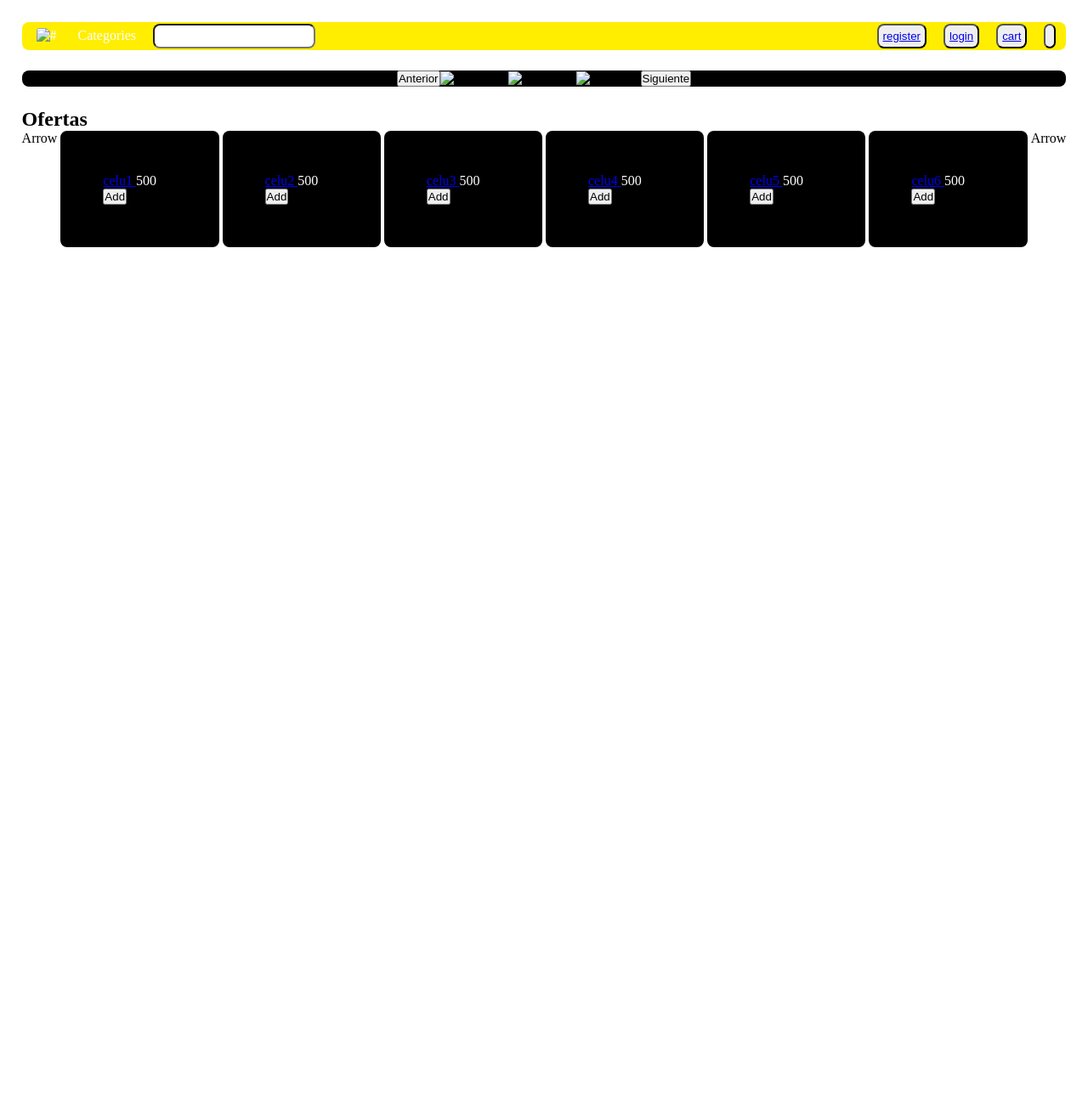
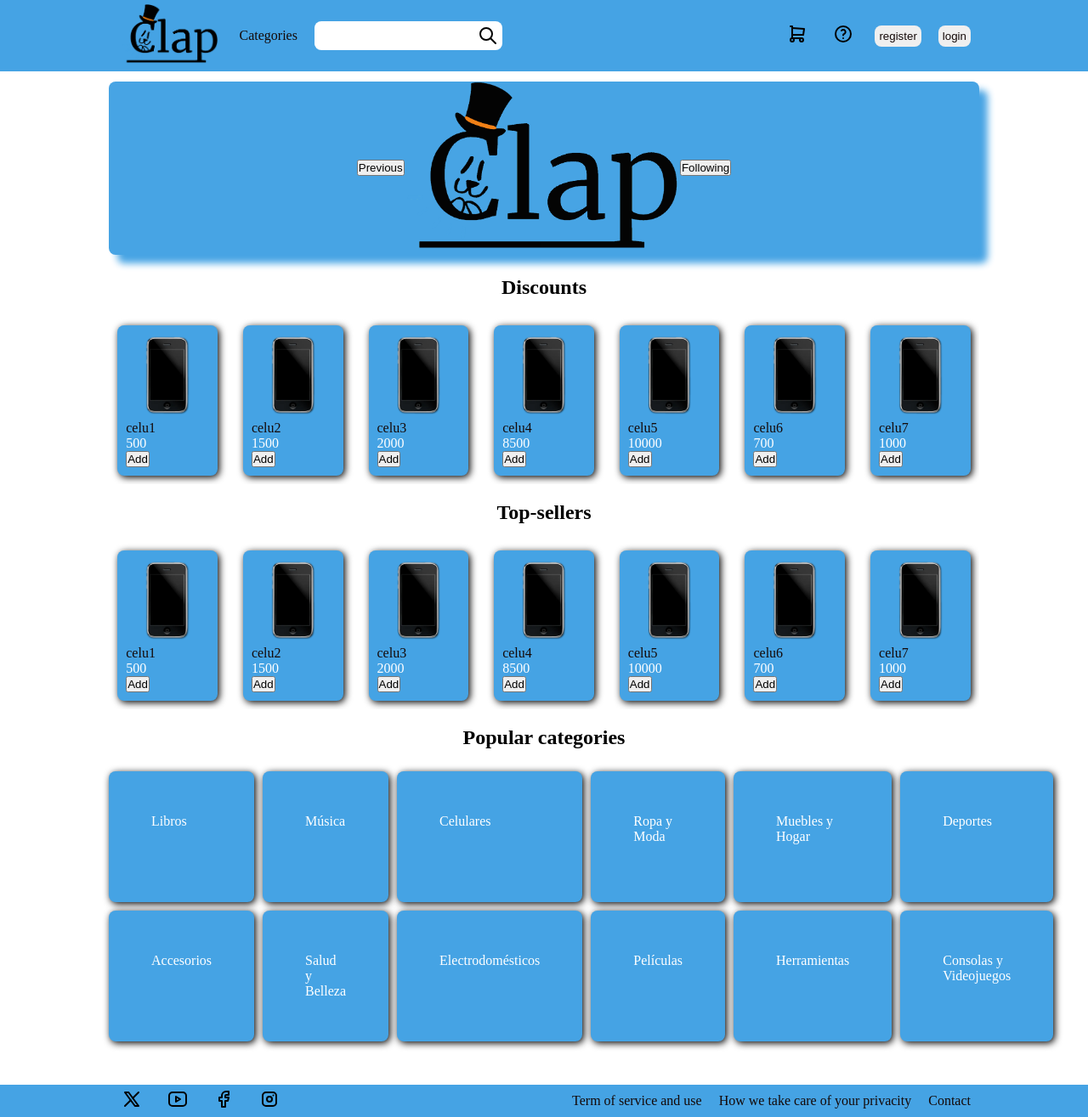
Before and after one commit to CodeSailing1/UTU-project, a PHP site: page / in a window 1280 px wide. Shown: the whole page at 85% size. Before the commit the page ends 291 px from the top, so only its background shows below. Run offline with PHP 8.4, Linux system fonts and the light colour scheme.

Commit message:
Interface changes and small updates.

```diff
--- a/interfaz/index.html
+++ b/interfaz/index.html
@@ -4,50 +4,82 @@
     <meta charset="UTF-8">
     <meta name="viewport" content="width=device-width, initial-scale=1.0">
     <link rel="stylesheet" href="style.css">
-    <title>Document</title>
+    <title>Clap</title>
 </head>
 <body>
     <header>
         <nav>
             <ul>
-                <li><img src="#" alt="#" class="logo"></li>
+                <li><img src="./img/Claptransparente.png" alt="#" class="logo"></li>
                 <li>Categories</li>
-                <li><input type="search" name="" id=""></li>
+                <li id="search-bar"><label for="search"></label><input type="search" name="search" id="search"><img src="./img/svgs/search.svg" alt=""></li>
             </ul>
             <ul>
-                <li><button><a href="./register.html">register</a></button></li>
-                <li><button><a href="./login.html">login</a></button></li>
+
                 <li class="dropdown">
-                    <button class="dropbtn"><a href="./shoppingCart.html">cart</a></button>
+                    <img src="./img/svgs/shopping-cart.svg"><a href="./shoppingCart.html" class="dropbtn"></a></img>
                     <div class="dropdown-content">
                         <ul id="cart"></ul>
                     </div>
                 </li>
-                <li><button><img src="#" alt=""></button></li>
+                <li><img src="./img/svgs/help.svg" alt=""><a href="./help.html"></a></img></li>
+                <li><button id="register-button"><a href="./register.html">register</a></button></li>
+                <li><button id="login-button"><a href="./login.html">login</a></button></li>
             </ul>
         </nav>
     </header>
+    <div id="separator"></div>
     <main>
-        <div class="carrousel-container">
-            <button id="prevBtn">Anterior</button>
+        <div class="carrousel-container" id="promotions">
+            <button id="prevBtn">Previous</button>
             <div class="carrousel-slide">
-                <img src="#" alt="Imagen 1" class="carrousel-image">
-                <img src="#" alt="Imagen 2" class="carrousel-image">
-                <img src="#" alt="Imagen 3" class="carrousel-image">
+                <img src="./img/Claptransparente.png" alt="Imagen 1" class="carrousel-image">
             </div>
-            <button id="nextBtn">Siguiente</button>
+            <button id="nextBtn">Following</button>
         </div>
-        <h2>Ofertas</h2>
+        <h2>Discounts</h2>
         <section id="discounts">
-            <div>Arrow</div>
-            <div id="products">
+            <article id="products" class="products-container">
 
-            </div>
-            <div>Arrow</div>
+            </article>
+
+        </section>
+        <h2>Top-sellers</h2>
+        <section id="top-sellers">
+            <article id="products-1" class="products-container">
+
+            </article>
+        </section>
+        <h2>Popular categories</h2>
+        <section id="popular-categories">
+            <article>Libros</article>
+            <article>Música</article>
+            <article>Celulares</article>
+            <article>Ropa y Moda</article>
+            <article>Muebles y Hogar</article>
+            <article>Deportes</article>
+            <article>Accesorios</article>
+            <article>Salud y Belleza</article>
+            <article>Electrodomésticos</article>
+            <article>Películas</article>
+            <article>Herramientas</article>
+            <article>Consolas y Videojuegos</article>
         </section>
     </main>
     <footer>
-
+        <div>
+            <ul>
+                <li><img src="./img/svgs/brand-x.svg" alt=""><a href=""></a></img></li>
+                <li><img src="./img/svgs/brand-youtube.svg" alt=""><a href=""></a></img></li>
+                <li><img src="./img/svgs/brand-facebook.svg" alt=""><a href=""></a></img></li>
+                <li><img src="./img/svgs/brand-instagram.svg" alt=""><a href=""></a></img></li>
+            </ul>
+            <ul>
+                <li><a href="#" target="_blank">Term of service and use</a></li>
+                <li><a href="#" target="_blank">How we take care of your privacity</a></li>
+                <li><a href="#" target="_blank">Contact</a></li>
+            </ul>
+        </div>
     </footer>
     <script src="./scripts/showProduts.js"></script>
     <script src="./scripts/shoppingCart.js"></script>
--- a/interfaz/scripts/showProduts.js
+++ b/interfaz/scripts/showProduts.js
@@ -7,13 +7,38 @@ fetch("./json/product.json")
             const markup = `
             <article class="product-card" id="${product.id}">
                 <a class="product-name" href="${product.url}" target="_blank">
-                    ${product.name}
+                  <img src="${product.img}" class="product-img">
+                  ${product.name}
                 </a>
                 <span class="product-price">${product.price}</span>
-                <button class="product-btn" type="button">Add</button>
+                <div>
+                  <button class="product-btn" type="button">Add</button>
+                </div>
             </article>
             `;
             document.getElementById("products").insertAdjacentHTML("beforeend", markup);
             console.log(markup);
         }
     })
+fetch("./json/product.json")
+    .then(response => response.json())
+    .then(data => {
+        const mobilePhones = data.products[0].mobilePhones;
+        for (let i = 0; i < mobilePhones.length; i++) {
+            const product = mobilePhones[i];
+            const markup = `
+            <article class="product-card" id="${product.id}">
+                <a class="product-name" href="${product.url}" target="_blank">
+                  <img src="${product.img}">
+                  ${product.name}
+                </a>
+                <span class="product-price">${product.price}</span>
+                <div>
+                  <button class="product-btn" type="button">Add</button>
+                </div>
+            </article>
+            `;
+            document.getElementById("products-1").insertAdjacentHTML("beforeend", markup);
+            console.log(markup);
+        }
+    })
--- a/interfaz/style.css
+++ b/interfaz/style.css
@@ -1,63 +1,36 @@
-*{margin: 0; padding: 0;}
-body{
-    margin: 2%;
+*{margin: 0; padding: 0; text-decoration: none; list-style: none;}
+:root{
+    --primary-text: #140908;
+    --secondary-text: #fff;
+    --background-color: #FFFFFF;
+    --primary-color: #45A3E4;
+    --primary-color-headerTransition: #B8753670;
+    --secondary-color: #6db5e8;
+    --accent-color: #45A3E4;
+    --general-width: 80%;
+    --primary-font: ;
+    --secondary-font: ;
 }
-header{
-    border-radius: 8px;
-    background-color: rgb(255, 238, 0);
+a{
+    color: var(--primary-text);
 }
 nav,
 ul,
-.carrousel-container{
+.carrousel-container,
+#discounts{
     display: flex;
 }
-nav{
-    justify-content: space-between;
-    align-items: center;
-    padding: 2px;
-}
-ul{
-    list-style: none;
-    color: white;
-    align-items: center;
-}
-li{
-    margin-inline: 10px;
-}
-li>button,
-li>input,
-li>img{
-    padding: 5px;
-    border-radius: 8px;
-}
-.carrousel-container{
-    background-color: black;
-    justify-content: center;
-    align-items: center;
-    border-radius: 8px;
-    margin-block: 2%;
-}
-.carrousel{
-    overflow: hidden;
-    position: relative;
-}
-.carrousel-image{
-    height: 200px;
-    position: relative;
-    object-fit: cover;
+.logo{
+    height: 70px;
 }
 
-#discounts,
-#products{
+header{
+    background-color: var(--primary-color);
+    position: fixed;
     display: flex;
-    gap: 4px;
-}
-
-.product-card{
-    color: white;
-    background-color: black;
-    padding: 50px;
-    border-radius: 8px;
+    justify-content: center;
+    z-index: 9999;
+    width: 100%;
 }
 .dropdown {
     position: relative;
@@ -66,20 +39,170 @@ li>img{
 .dropdown-content {
     display: none;
     position: absolute;
-    transform: translate(-125px);
-    background-color: white;
-    min-width: 200px;
+    background-color: var(--secondary-color);
+    min-width: 250px;
+    translate: -50%;
+    border-radius: 8px;
     box-shadow: 0px 8px 16px 0px rgba(0,0,0,0.2);
     z-index: 1;
 }
 .dropdown-content ul {
-    color: black;
+    color: var(--primary-text);
     padding: 12px 16px;
-    text-decoration: none;
     display: block;
 }
-.dropdown-content ul:hover {background-color: #ddd;}
+.product-cart{
+    display: flex;
+    justify-content: space-between;
+    align-items: center;
+}
 .dropdown:hover .dropdown-content {display: block;}
-.logo{
+
+nav{
+    justify-content: space-between;
+    align-items: center;
+    width: var(--general-width);
+}
+
+#separator{
     height: 70px;
 }
+
+ul{
+    color: var(--primary-text);
+    align-items: center;
+}
+
+li{
+    margin-inline: 10px;
+}
+#search-bar{
+    display: flex;
+    align-items: center;
+    background-color: var(--background-color);
+    border-radius: 8px;
+}
+#search-bar>input{
+    border: 0;
+    margin: 0;
+    padding-block: 8px;
+
+}
+#search-bar>input:focus{
+    border: none!important;
+}
+li>button,
+li>input,
+li>img{
+    padding: 5px;
+    border-radius: 8px;
+}
+#register-button,
+#login-button{
+    border: 0;
+    padding: 5px;
+}
+main{
+    display: flex;
+    justify-content: center;
+    align-items: center;
+    flex-direction: column;
+}
+
+.carrousel-container{
+    background-color: var(--primary-color);
+    box-shadow: var(--accent-color) 10px 10px 8px ;
+    border-radius: 8px;
+    margin-block: 2%;
+    justify-content: center;
+    align-items: center;
+    animation: fade-out linear;
+    animation-timeline: view();
+    animation-range: exit -100px;
+}
+#promotions{
+    width: var(--general-width);
+}
+#discounts,
+#top-sellers{
+    width: var(--general-width);
+    flex-direction: column;
+}
+
+.carrousel-image{
+    height: 200px;
+    position: relative;
+    object-fit: cover;
+}
+.products-container{
+    display: flex;
+    overflow:auto;
+    gap: 30px;
+    margin-block: 2%;
+    padding-block: 1%;
+    padding-inline: 1%;
+    animation: fade-out linear;
+    animation-timeline: view();
+    animation-range: exit -50px;
+}
+
+.product-card{
+    display: flex;
+    flex-direction: column;
+    color: var(--secondary-text);
+    background-color: var(--accent-color);
+    padding: 10px;
+    border-radius: 8px;
+    box-shadow: black 2px 2px 8px ;
+    transition: all 0.2s ease-in-out ;
+}
+.product-card>a img{
+    object-fit: cover;
+    width: 100%;
+    height: auto;
+}
+.product-cart>img{
+    object-fit: cover;
+    width: 20%;
+    height: 50px;
+    margin: 0;
+}
+#popular-categories{
+    display: grid;
+    grid-template-rows: repeat(2, 1fr);
+    grid-template-columns: repeat(6, 1fr);
+    gap: 10px;
+    margin-block: 2%;
+    width: var(--general-width);
+
+}
+#popular-categories>article{
+    color: var(--secondary-text);
+    background-color: var(--accent-color);
+    padding: 50px;
+    border-radius: 8px;
+    box-shadow: black 2px 2px 8px ;
+    transition: all 0.2s ease-in-out ;
+    animation: fade-out linear;
+    animation-timeline: view();
+    animation-range: exit -50px;
+}
+.product-card:hover, #popular-categories>article:hover{
+    translate: -5px -5px;
+    box-shadow: #00000080 7px 7px 8px ;
+}
+
+footer{
+    background-color: var(--primary-color);
+    margin-top: 2%;
+    display: flex;
+    justify-content: center;
+}
+footer>div{
+    width: var(--general-width);
+    display: flex;
+    justify-content: space-between;
+}
+@keyframes fade-out{
+    to{opacity: 0;}
+}
```
Also changed, not shown: interfaz/json/product.json (+18 -5 lines), interfaz/scripts/shoppingCart.js (+15 -7 lines), interfaz/img/Claptransparente.png (added), interfaz/img/png-mobile-phone-png-icns-more-512.webp (added), interfaz/img/svgs/brand-facebook.svg (added), interfaz/img/svgs/brand-instagram.svg (added), interfaz/img/svgs/brand-x.svg (added), interfaz/img/svgs/brand-youtube.svg (added), interfaz/img/svgs/help.svg (added), interfaz/img/svgs/search.svg (added), interfaz/img/svgs/shopping-cart.svg (added), interfaz/img/wesley-tingey-Bh_eNLH30kc-unsplash.jpg (added).
